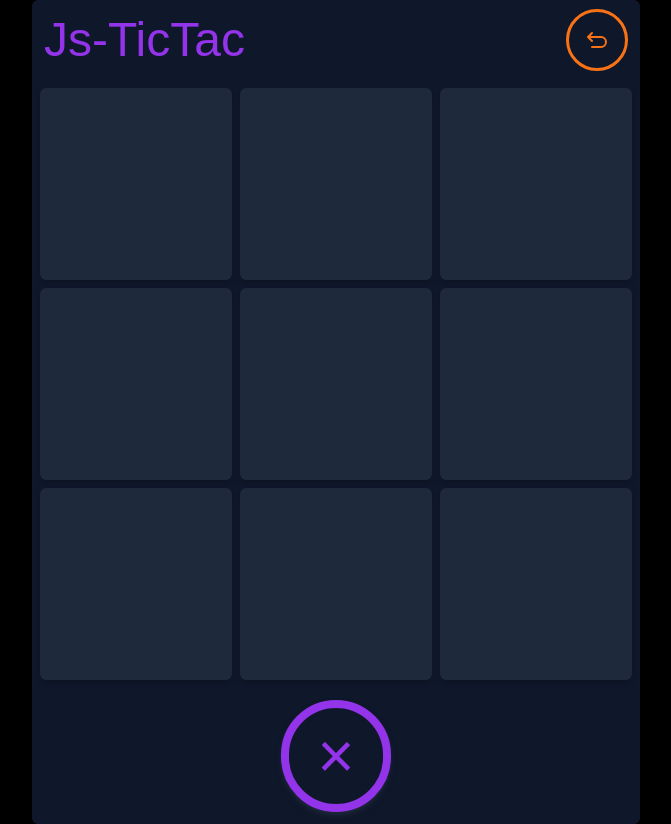
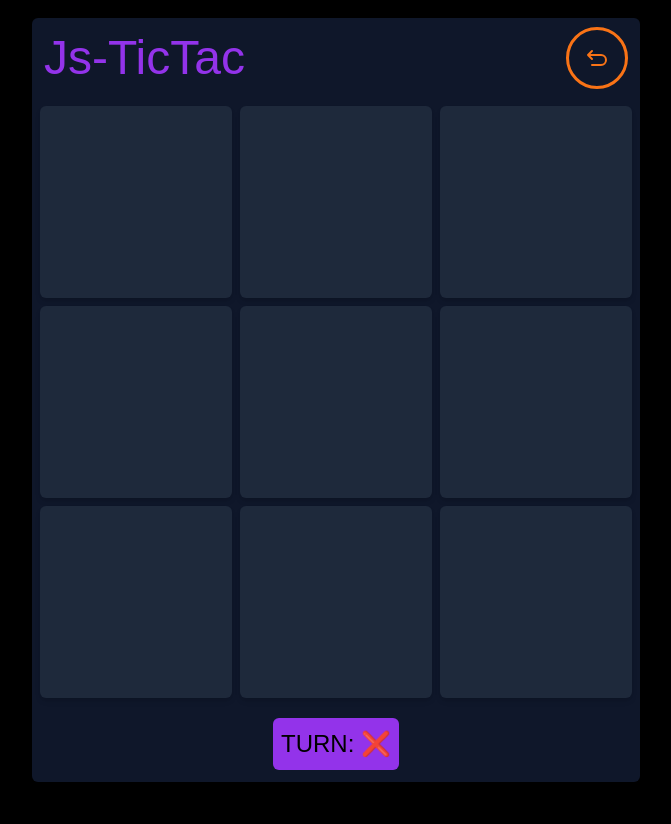
Before and after one commit to jaasidev/tic-tac-toe-proyect, a React (Vite) app: page / in a window 1280 px wide. Shown: the whole page, without its empty margins (304-975 px from the left). After the commit the page ends 800 px from the top, so only its background shows below. Built offline with nearby package versions, Linux system fonts and the light colour scheme.

Commit message:
eliminando bugs

```diff
--- a/src/components/Icons.jsx
+++ b/src/components/Icons.jsx
@@ -13,3 +13,12 @@ export function Over () {
     </svg>
   )
 }
+
+export function Empezar () {
+  return (
+    <svg class='w-6 h-6 text-gray-800 dark:text-white' aria-hidden='true' xmlns='http://www.w3.org/2000/svg' width='24' height='24' fill='none' viewBox='0 0 24 24'>
+      <path stroke='currentColor' stroke-linecap='round' stroke-linejoin='round' stroke-width='2' d='M16 12H4m12 0-4 4m4-4-4-4m3-4h2a3 3 0 0 1 3 3v10a3 3 0 0 1-3 3h-2' />
+    </svg>
+
+  )
+}
--- a/src/components/casilla.jsx
+++ b/src/components/casilla.jsx
@@ -3,7 +3,7 @@ export function Casilla ({ children, index, handle }) {
     handle(index)
   }
   return (
-    <div onClick={handleclick} className='sm:w-48 sm:h-48 h-28 w-28  rounded-md shadow-md bg-slate-800 flex items-center justify-center text-[8rem] text-white cursor-pointer'>
+    <div onClick={handleclick} className='sm:w-48 sm:h-48 h-28 w-28  rounded-md shadow-md bg-slate-800 flex items-center justify-center text-[8rem] cursor-pointer'>
       {children}
     </div>
   )
--- a/src/components/finishCard.jsx
+++ b/src/components/finishCard.jsx
@@ -2,7 +2,7 @@ import { Over } from './Icons'
 
 export function Finish ({ last, gana, restart }) {
   const isShow = gana !== null
-  const personalizacion = isShow ? 'absolute w-96 h-60 sm:w-[500px] sm:h-96 flex flex-col justify-center gap-8 border m-auto inset-0 items-center bg-slate-900 border-slate-600 rounded-lg' : 'hidden'
+  const personalizacion = isShow ? 'absolute w-96 h-60 sm:w-[500px] sm:h-96 flex flex-col justify-evenly border m-auto inset-0 items-center bg-slate-900 border-slate-600 rounded-lg' : 'hidden'
   const message = gana ? `Gano ${last}` : 'Empate'
 
   const handleclick = () => {
--- a/src/components/tablon.jsx
+++ b/src/components/tablon.jsx
@@ -1,8 +1,8 @@
 export function Tablon ({ children }) {
   return (
     <footer className='flex items-center justify-center my-3'>
-      <div className='border-purple-600 text-purple-600 border-[0.5rem] rounded-full text-[4rem] px-7 shadow-md shadow-slate-800'>
-        {children}
+      <div className='bg-purple-600 text-[1.5rem] p-2 rounded-md'>
+        <span>TURN: {children}</span>
       </div>
     </footer>
   )
--- a/src/customHook/useBoard.js
+++ b/src/customHook/useBoard.js
@@ -1,7 +1,7 @@
 import { useState } from 'react'
 const TURN = {
-  X: '×',
-  O: '○'
+  X: '❌',
+  O: '⭕'
 }
 
 const winnerCombos = [
@@ -50,8 +50,11 @@ export function useBoard () {
   }
 
   const handleCharge = () => {
-    if (winner) return
+    if (winner !== null) return
     if (!firsundo) {
+      const newTurn = turn === TURN.X ? TURN.O : TURN.X
+      setTurn(newTurn)
+      firsundo = false
       setBoard(localStorage.getItem('board').split(',').map((value) => {
         return value === '' ? null : value
       }))
```
